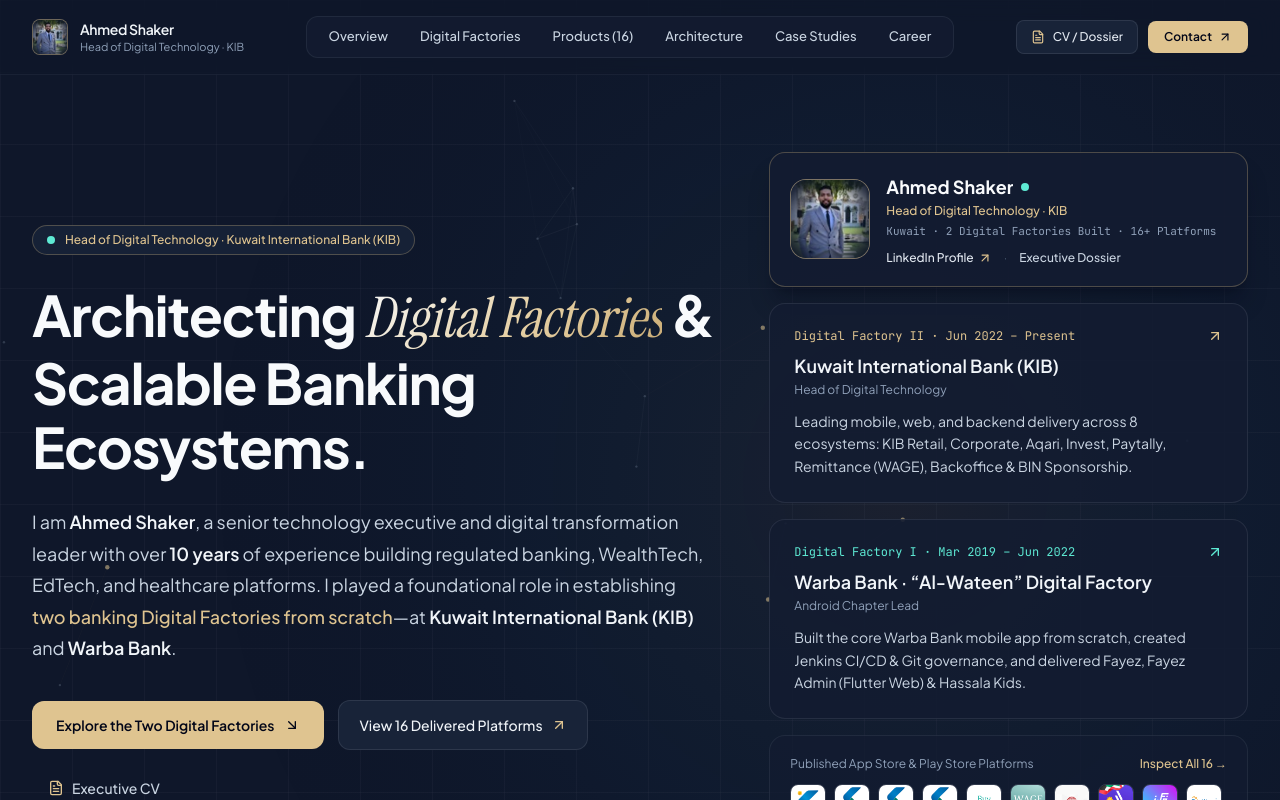
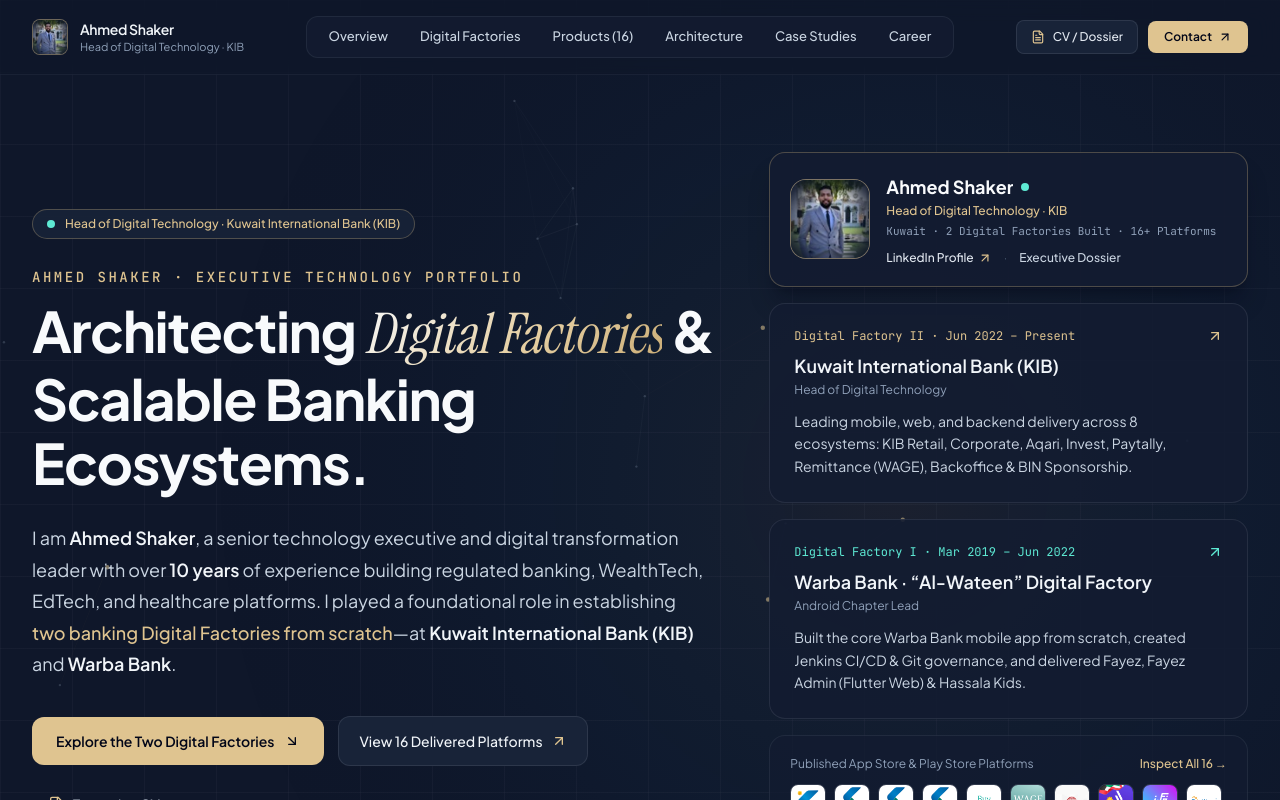
Before and after one commit to ahmedshikashaker/ahmed-shaker-portfolio, a Next.js app: page / in a window 1280 px wide. Shown: the top 800 px of the page. Built offline with nearby package versions, Linux system fonts and the light colour scheme.

Commit message:
fix(seo): set canonical domain to https://www.ahmed-shaker.com, fix sitemap/robots, and enrich ProfilePage JSON-LD & H1

```diff
--- a/src/app/layout.tsx
+++ b/src/app/layout.tsx
@@ -1,7 +1,7 @@
 import type { Metadata, Viewport } from "next";
 import { Plus_Jakarta_Sans, Instrument_Serif, JetBrains_Mono } from "next/font/google";
 import "./globals.css";
-import { EXECUTIVE_PROFILE } from "@/data/portfolioData";
+import { EXECUTIVE_PROFILE, SELECTED_PRODUCTS } from "@/data/portfolioData";
 
 const jakarta = Plus_Jakarta_Sans({
   subsets: ["latin"],
@@ -31,16 +31,28 @@ export const viewport: Viewport = {
   initialScale: 1,
 };
 
+const SITE_URL = "https://www.ahmed-shaker.com";
+
 export const metadata: Metadata = {
-  metadataBase: new URL("https://ahmedshaker.exec.tech"),
+  metadataBase: new URL(SITE_URL),
   title: {
-    default: "Ahmed Shaker — Head of Digital Technology & Banking Digital Factory Architect",
+    default:
+      "Ahmed Shaker | Head of Digital Technology at KIB & Digital Factory Architect",
     template: "%s | Ahmed Shaker",
   },
   description:
-    "Executive portfolio of Ahmed Shaker, Head of Digital Technology at Kuwait International Bank (KIB) and former Android Chapter Lead at Warba Bank. Architect of two pioneering banking Digital Factories across Mobile, Backend Microservices, and Cloud-Native DevOps.",
+    "Official portfolio of Ahmed Shaker (أحمد شاكر), Head of Digital Technology at Kuwait International Bank (KIB) and former Android Chapter Lead at Warba Bank. Key builder of two banking Digital Factories from scratch and 16+ enterprise platforms across Mobile, Backend Microservices, and Cloud-Native DevOps.",
+  applicationName: "Ahmed Shaker Portfolio",
+  alternates: {
+    canonical: SITE_URL,
+  },
   keywords: [
     "Ahmed Shaker",
+    "Ahmed Mahmoud Nady Shaker",
+    "أحمد شاكر",
+    "Ahmed Shaker KIB",
+    "Ahmed Shaker Kuwait",
+    "Ahmed Shaker Warba Bank",
     "Head of Digital Technology",
     "Kuwait International Bank",
     "KIB Digital Factory",
@@ -54,30 +66,54 @@ export const metadata: Metadata = {
     "KIB Aqari",
     "KIB Invest",
     "Paytally",
+    "WAGE by KIB",
+    "Al Muzaini BIN Sponsorship",
+    "UBA Mobile Banking",
     "EduWave",
     "MedXJordan",
     "Great Tafsirs",
     "Advicenode",
   ],
-  authors: [{ name: "Ahmed Shaker", url: EXECUTIVE_PROFILE.contact.linkedin }],
+  authors: [
+    { name: "Ahmed Shaker", url: SITE_URL },
+    { name: "Ahmed Shaker", url: EXECUTIVE_PROFILE.contact.linkedin },
+  ],
   creator: "Ahmed Shaker",
+  publisher: "Ahmed Shaker",
+  category: "Technology & Banking Leadership",
   openGraph: {
-    type: "website",
+    type: "profile",
+    url: SITE_URL,
     locale: "en_US",
-    title: "Ahmed Shaker — Head of Digital Technology & Digital Factory Architect",
+    alternateLocale: ["ar_KW"],
+    firstName: "Ahmed",
+    lastName: "Shaker",
+    username: "ahmed-shaker",
+    title:
+      "Ahmed Shaker — Head of Digital Technology at KIB & Digital Factory Architect",
     description:
-      "10+ years building and scaling regulated banking and enterprise platforms across Mobile, Backend Microservices, and DevOps.",
-    siteName: "Ahmed Shaker · Executive Technology Portfolio",
+      "Official executive portfolio of Ahmed Shaker (أحمد شاكر). 10+ years building and scaling regulated banking Digital Factories and 16+ platforms at KIB, Warba Bank, UBA, Advicenode, and ITG.",
+    siteName: "Ahmed Shaker (www.ahmed-shaker.com)",
   },
   twitter: {
     card: "summary_large_image",
-    title: "Ahmed Shaker — Head of Digital Technology | Digital Banking Architect",
+    title:
+      "Ahmed Shaker — Head of Digital Technology | Digital Banking Architect",
     description:
       "Architecting Digital Factories & production-grade banking ecosystems at Kuwait International Bank (KIB) and Warba Bank.",
   },
   robots: {
     index: true,
     follow: true,
+    nocache: false,
+    googleBot: {
+      index: true,
+      follow: true,
+      noimageindex: false,
+      "max-video-preview": -1,
+      "max-image-preview": "large",
+      "max-snippet": -1,
+    },
   },
 };
 
@@ -88,12 +124,35 @@ export default function RootLayout({
 }>) {
   const jsonLd = {
     "@context": "https://schema.org",
+    "@graph": [
+      {
+        "@type": "ProfilePage",
+        "@id": `${SITE_URL}/#profilepage`,
+        url: SITE_URL,
+        name: "Ahmed Shaker — Head of Digital Technology & Banking Digital Factory Architect",
+        description:
+          "Official executive technology portfolio of Ahmed Shaker (أحمد شاكر), Head of Digital Technology at Kuwait International Bank (KIB) and former Android Chapter Lead at Warba Bank.",
+        inLanguage: ["en", "ar"],
+        mainEntity: {
+          "@id": `${SITE_URL}/#person`,
+        },
+      },
+      {
         "@type": "Person",
-    name: EXECUTIVE_PROFILE.name,
+        "@id": `${SITE_URL}/#person`,
+        name: "Ahmed Shaker",
+        alternateName: [
+          "Ahmed Mahmoud Nady Shaker",
+          "أحمد شاكر",
+          "Ahmed Shaker KIB",
+        ],
+        url: SITE_URL,
+        image: `${SITE_URL}/assets/profile/ahmed-shaker-portrait.jpg`,
         jobTitle: EXECUTIVE_PROFILE.title,
         worksFor: {
-      "@type": "Organization",
+          "@type": "BankOrCreditUnion",
           name: "Kuwait International Bank (KIB)",
+          url: "https://www.kib.com.kw",
         },
         alumniOf: [
           {
@@ -101,8 +160,9 @@ export default function RootLayout({
             name: "Faculty of Computer and Information Sciences, Ain Shams University",
           },
           {
-        "@type": "Organization",
+            "@type": "BankOrCreditUnion",
             name: "Warba Bank",
+            url: "https://www.warbabank.com",
           },
         ],
         address: {
@@ -116,8 +176,54 @@ export default function RootLayout({
           EXECUTIVE_PROFILE.contact.linkedin,
           EXECUTIVE_PROFILE.contact.github,
           EXECUTIVE_PROFILE.contact.stackoverflow,
+          SITE_URL,
         ],
-    description: EXECUTIVE_PROFILE.positioningSubheadline,
+        knowsAbout: [
+          "Digital Banking Transformation",
+          "Banking Digital Factory Architecture",
+          "FinTech & BaaS BIN Sponsorship",
+          "Android Architecture (Kotlin, Java)",
+          "iOS & Flutter Multi-Platform Engineering",
+          "Backend Microservices (NestJS, Java EE, Kafka, RabbitMQ)",
+          "Cloud-Native DevOps (Kubernetes, Argo CD, Jenkins)",
+        ],
+        description: EXECUTIVE_PROFILE.shortBio,
+      },
+      {
+        "@type": "WebSite",
+        "@id": `${SITE_URL}/#website`,
+        url: SITE_URL,
+        name: "Ahmed Shaker",
+        alternateName: [
+          "Ahmed Shaker Portfolio",
+          "أحمد شاكر",
+          "Ahmed Mahmoud Nady Shaker",
+        ],
+        publisher: {
+          "@id": `${SITE_URL}/#person`,
+        },
+      },
+      {
+        "@type": "ItemList",
+        "@id": `${SITE_URL}/#platforms`,
+        name: "Production Platforms Delivered & Directed by Ahmed Shaker",
+        numberOfItems: SELECTED_PRODUCTS.length,
+        itemListElement: SELECTED_PRODUCTS.map((p, idx) => ({
+          "@type": "ListItem",
+          position: idx + 1,
+          item: {
+            "@type": "SoftwareApplication",
+            name: p.name,
+            applicationCategory: p.category,
+            operatingSystem: p.platforms.join(", "),
+            description: p.tagline,
+            author: {
+              "@id": `${SITE_URL}/#person`,
+            },
+          },
+        })),
+      },
+    ],
   };
 
   return (
--- /dev/null
+++ b/src/app/manifest.ts
@@ -0,0 +1,21 @@
+import type { MetadataRoute } from "next";
+
+export default function manifest(): MetadataRoute.Manifest {
+  return {
+    name: "Ahmed Shaker — Head of Digital Technology & Banking Digital Factory Architect",
+    short_name: "Ahmed Shaker",
+    description:
+      "Official executive portfolio of Ahmed Shaker (أحمد شاكر), Head of Digital Technology at Kuwait International Bank (KIB) and former Android Chapter Lead at Warba Bank.",
+    start_url: "/",
+    display: "standalone",
+    background_color: "#0f172a",
+    theme_color: "#0f172a",
+    icons: [
+      {
+        src: "/icon",
+        sizes: "64x64",
+        type: "image/png",
+      },
+    ],
+  };
+}
--- a/src/app/opengraph-image.tsx
+++ b/src/app/opengraph-image.tsx
@@ -102,7 +102,7 @@ export default function OpenGraphImage() {
           }}
         >
           <span>Mobile (Android · iOS · Flutter) • Backend (NestJS · Java) • DevOps (K8s · Argo CD)</span>
-          <span style={{ color: "#dfc490" }}>10+ Years Executive & Technical Impact</span>
+          <span style={{ color: "#dfc490" }}>www.ahmed-shaker.com</span>
         </div>
       </div>
     ),
--- a/src/app/page.tsx
+++ b/src/app/page.tsx
@@ -1,39 +1,27 @@
-"use client";
-
-import React, { useState } from "react";
-import Navbar from "@/components/Navbar";
-import HeroSection from "@/components/HeroSection";
-import ExecutiveImpactSection from "@/components/ExecutiveImpactSection";
-import DigitalFactoriesSection from "@/components/DigitalFactoriesSection";
-import SelectedProductsSection from "@/components/SelectedProductsSection";
-import ArchitectureStrategySection from "@/components/ArchitectureStrategySection";
-import ExecutiveCaseStudiesSection from "@/components/ExecutiveCaseStudiesSection";
-import ExperienceTimelineSection from "@/components/ExperienceTimelineSection";
-import LeadershipPhilosophySection from "@/components/LeadershipPhilosophySection";
-import ContactSection from "@/components/ContactSection";
-import ExecutiveDossierModal from "@/components/ExecutiveDossierModal";
+import React from "react";
+import PortfolioShell from "@/components/PortfolioShell";
+import {
+  EXECUTIVE_PROFILE,
+  ARABIC_EXECUTIVE_BRIEF,
+} from "@/data/portfolioData";
 
 export default function HomePage() {
-  const [dossierOpen, setDossierOpen] = useState(false);
-
   return (
-    <div className="min-h-screen bg-[#0f172a] text-[#cbd5e1]">
-      <Navbar onOpenDossier={() => setDossierOpen(true)} />
-      <main>
-        <HeroSection onOpenDossier={() => setDossierOpen(true)} />
-        <ExecutiveImpactSection />
-        <DigitalFactoriesSection />
-        <SelectedProductsSection />
-        <ArchitectureStrategySection />
-        <ExecutiveCaseStudiesSection />
-        <ExperienceTimelineSection />
-        <LeadershipPhilosophySection />
-      </main>
-      <ContactSection onOpenDossier={() => setDossierOpen(true)} />
-      <ExecutiveDossierModal
-        isOpen={dossierOpen}
-        onClose={() => setDossierOpen(false)}
-      />
-    </div>
+    <>
+      <PortfolioShell />
+      {/* Server-rendered bilingual identity anchor for search engine crawlers */}
+      <aside className="sr-only" aria-label="Executive SEO Summary">
+        <h2>
+          {EXECUTIVE_PROFILE.name} (Ahmed Mahmoud Nady Shaker ·{" "}
+          {ARABIC_EXECUTIVE_BRIEF.name}) — {EXECUTIVE_PROFILE.title} at Kuwait
+          International Bank (KIB)
+        </h2>
+        <p>{EXECUTIVE_PROFILE.shortBio}</p>
+        <p lang="ar" dir="rtl">
+          {ARABIC_EXECUTIVE_BRIEF.name} — {ARABIC_EXECUTIVE_BRIEF.title}.{" "}
+          {ARABIC_EXECUTIVE_BRIEF.summary}
+        </p>
+      </aside>
+    </>
   );
 }
--- a/src/app/sitemap.ts
+++ b/src/app/sitemap.ts
@@ -3,9 +3,9 @@ import type { MetadataRoute } from "next";
 export default function sitemap(): MetadataRoute.Sitemap {
   return [
     {
-      url: "https://ahmedshaker.exec.tech",
+      url: "https://www.ahmed-shaker.com",
       lastModified: new Date(),
-      changeFrequency: "monthly",
+      changeFrequency: "weekly",
       priority: 1,
     },
   ];
--- a/src/components/HeroSection.tsx
+++ b/src/components/HeroSection.tsx
@@ -52,6 +52,9 @@ export default function HeroSection({ onOpenDossier }: HeroSectionProps) {
               transition={{ duration: 0.6, delay: 0.06 }}
               className="font-display text-4xl sm:text-5xl lg:text-[3.5rem] font-bold text-slate-50 tracking-tight leading-[1.14]"
             >
+              <span className="block text-xs sm:text-sm font-tech font-medium uppercase tracking-[0.18em] text-[#dfc490] mb-3">
+                Ahmed Shaker · Executive Technology Portfolio
+              </span>
               Architecting{" "}
               <span className="font-editorial italic font-normal text-champagne-gradient">
                 Digital Factories
--- /dev/null
+++ b/src/components/PortfolioShell.tsx
@@ -0,0 +1,39 @@
+"use client";
+
+import React, { useState } from "react";
+import Navbar from "@/components/Navbar";
+import HeroSection from "@/components/HeroSection";
+import ExecutiveImpactSection from "@/components/ExecutiveImpactSection";
+import DigitalFactoriesSection from "@/components/DigitalFactoriesSection";
+import SelectedProductsSection from "@/components/SelectedProductsSection";
+import ArchitectureStrategySection from "@/components/ArchitectureStrategySection";
+import ExecutiveCaseStudiesSection from "@/components/ExecutiveCaseStudiesSection";
+import ExperienceTimelineSection from "@/components/ExperienceTimelineSection";
+import LeadershipPhilosophySection from "@/components/LeadershipPhilosophySection";
+import ContactSection from "@/components/ContactSection";
+import ExecutiveDossierModal from "@/components/ExecutiveDossierModal";
+
+export default function PortfolioShell() {
+  const [dossierOpen, setDossierOpen] = useState(false);
+
+  return (
+    <div className="min-h-screen bg-[#0f172a] text-[#cbd5e1]">
+      <Navbar onOpenDossier={() => setDossierOpen(true)} />
+      <main>
+        <HeroSection onOpenDossier={() => setDossierOpen(true)} />
+        <ExecutiveImpactSection />
+        <DigitalFactoriesSection />
+        <SelectedProductsSection />
+        <ArchitectureStrategySection />
+        <ExecutiveCaseStudiesSection />
+        <ExperienceTimelineSection />
+        <LeadershipPhilosophySection />
+      </main>
+      <ContactSection onOpenDossier={() => setDossierOpen(true)} />
+      <ExecutiveDossierModal
+        isOpen={dossierOpen}
+        onClose={() => setDossierOpen(false)}
+      />
+    </div>
+  );
+}
```
Also changed, not shown: src/app/robots.ts (+8 -5 lines). Lines whose indentation alone changed are shown as unchanged.
